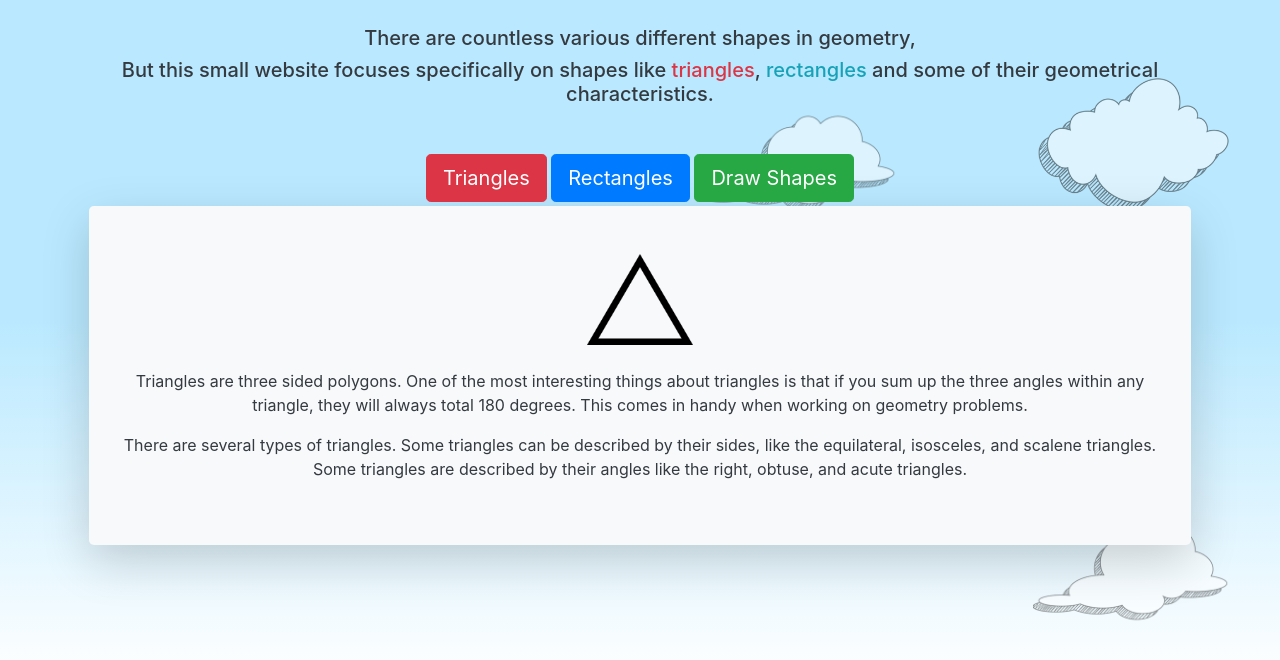
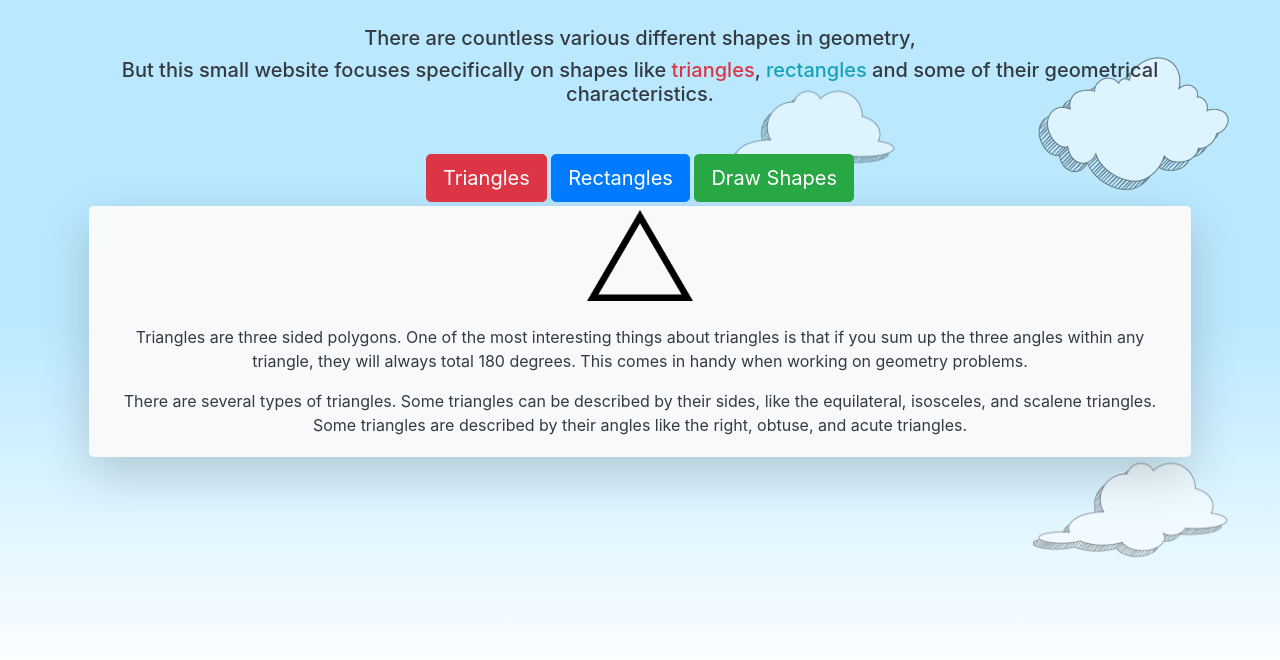
Before and after one commit to djdickson/officialportfolio, a plain HTML site: page projects/SumaniCharterAcademy/ShapeMaker-master/index.html in a window 1280 px wide. Shown: the part 118-778 px from the top of the page. Drawn offline with Linux system fonts and the light colour scheme.

Commit message:
Update index.html

```diff
--- a/projects/SumaniCharterAcademy/ShapeMaker-master/index.html
+++ b/projects/SumaniCharterAcademy/ShapeMaker-master/index.html
@@ -20,7 +20,7 @@
             <button class="btn btn-lg btn-success"><a class="text-white" href="draw.html">Draw Shapes</a></button>
         </div>
     </div>
-    <div class="row m-1 py-5 bg-light text-dark text-center shadow-lg rounded-lg">
+    <div class="row m-1 py-1 bg-light text-dark text-center shadow-lg rounded-lg">
         <div class="tab col-lg-12 px-4">
             <img style="width: 10%" class="mb-4" src="shapes/tri.png" />
             <p>Triangles are three sided polygons. One of the most interesting things about triangles is that if you sum up the three angles within any triangle, they will always total 180 degrees. This comes in handy when working on geometry problems.</p>
```
